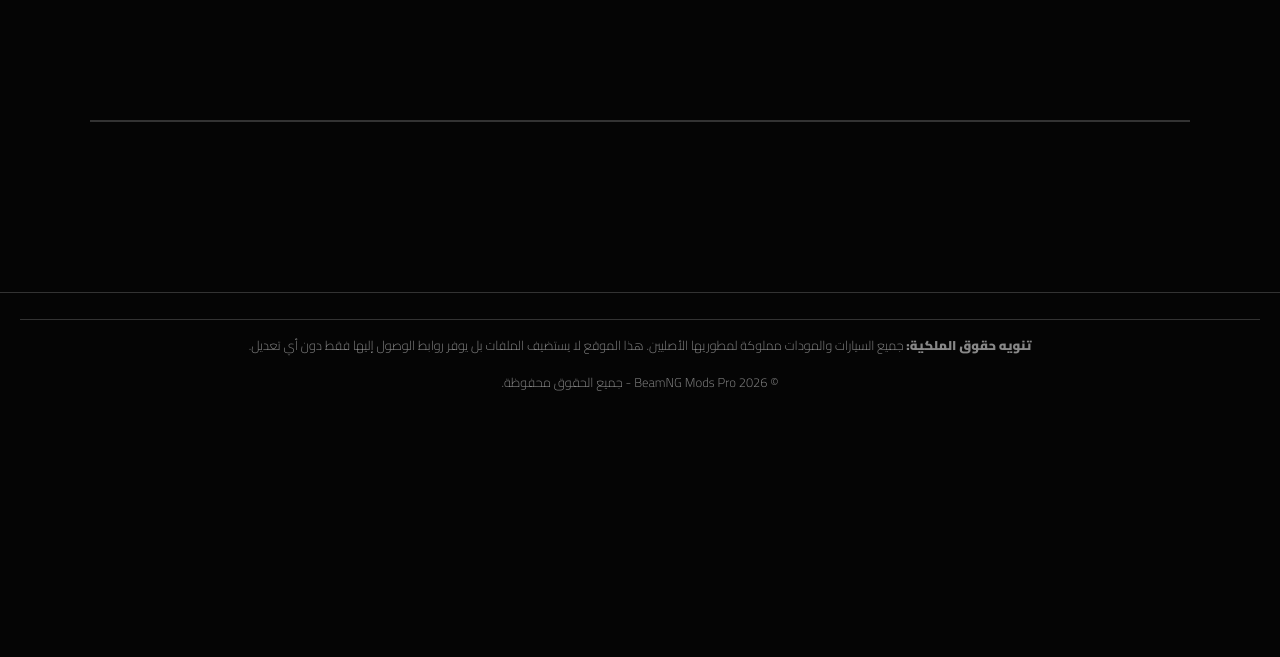
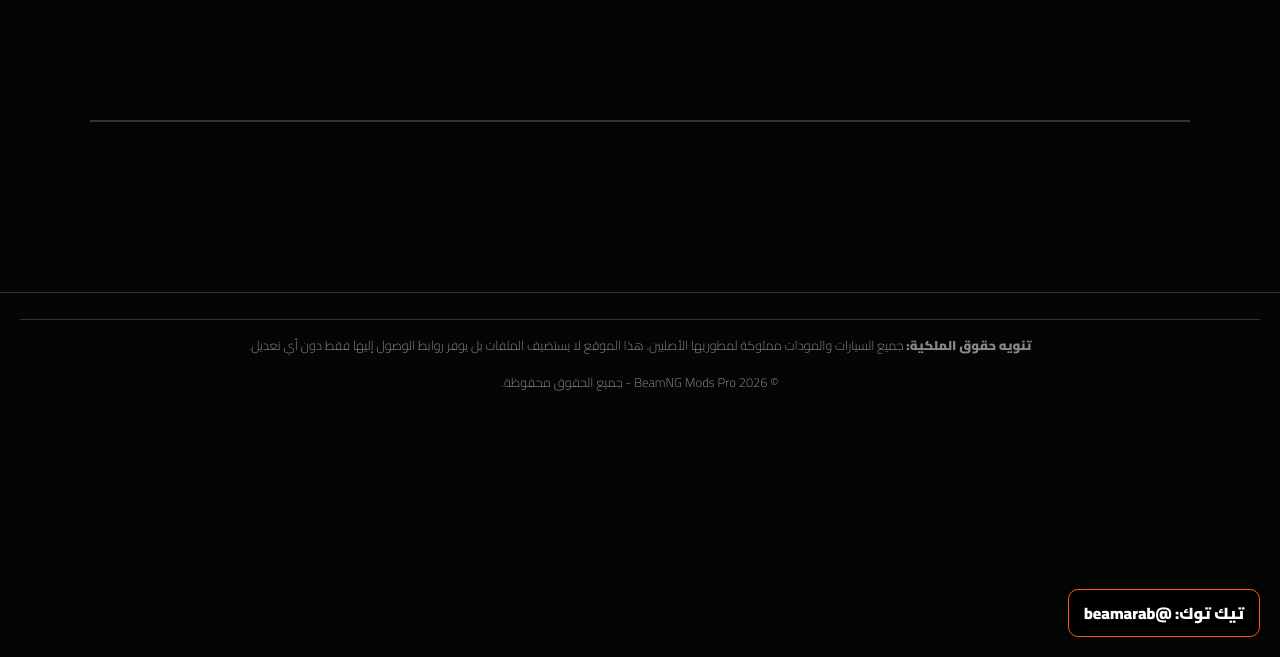
Before and after one commit to beamarab/beamarab.github.io, a plain HTML site: page index.html in a window 1280 px wide. Shown: the part 143-800 px from the top of the page. Drawn offline with Linux system fonts and the light colour scheme; no server answers.

Commit message:
Update index.html

```diff
--- a/index.html
+++ b/index.html
@@ -11,7 +11,6 @@
         .active { display: block; }
         .hero { text-align: center; padding: 20px 0; }
 
-        /* هنا التعديل: زيادة المسافة السفلية للإعلانات */
         .ad-wrapper { margin: 20px 0 60px 0; min-height: 100px; width: 100%; display: flex; justify-content: center; border-bottom: 2px solid #333; padding-bottom: 20px; }
 
         .grid { display: grid; grid-template-columns: repeat(3, 1fr); gap: 15px; margin-top: 20px; }
@@ -19,11 +18,18 @@
         .card img { width: 100%; height: 120px; object-fit: cover; border-radius: 10px; }
         #admin-panel { display: none; background: #111; padding: 20px; border-radius: 20px; border: 2px solid var(--accent); margin-bottom: 20px; }
         #secret-trigger { position: fixed; bottom: 0; left: 0; width: 50px; height: 50px; z-index: 9999; cursor: pointer; }
+
+        /* تنسيق رابط التيك توك الجديد */
+        .tiktok-link { position: fixed; bottom: 20px; right: 20px; z-index: 9998; color: #fff; text-decoration: none; font-weight: bold; background: #000; padding: 8px 15px; border-radius: 10px; border: 1px solid var(--accent); }
+
         .download-btn { background: var(--accent); padding: 15px; text-align: center; border-radius: 10px; cursor: pointer; display: inline-block; width: 200px; }
         footer { border-top: 1px solid #333; margin-top: 50px; padding: 20px; font-size: 0.8em; color: #888; text-align: center; }
     </style>
 </head>
 <body>
+
+    <!-- رابط التيك توك -->
+    <a href="https://www.tiktok.com/@beamarab" target="_blank" class="tiktok-link">تيك توك: @beamarab</a>
 
     <div id="admin-panel">
         <h2>لوحة التحكم</h2>
@@ -39,7 +45,6 @@
     <div id="home-page" class="page active">
         <div class="hero">
             <h1>BEAMNG MODS</h1>
-            <!-- حاوية الإعلان مع مسافة كبيرة تحتها -->
             <div class="ad-wrapper">
                 <script async="async" data-cfasync="false" src="https://pl30386814.effectivecpmnetwork.com/66b05b15baf5dc4f179fd09c2187f434/invoke.js"></script>
                 <div id="container-66b05b15baf5dc4f179fd09c2187f434"></div>
```
